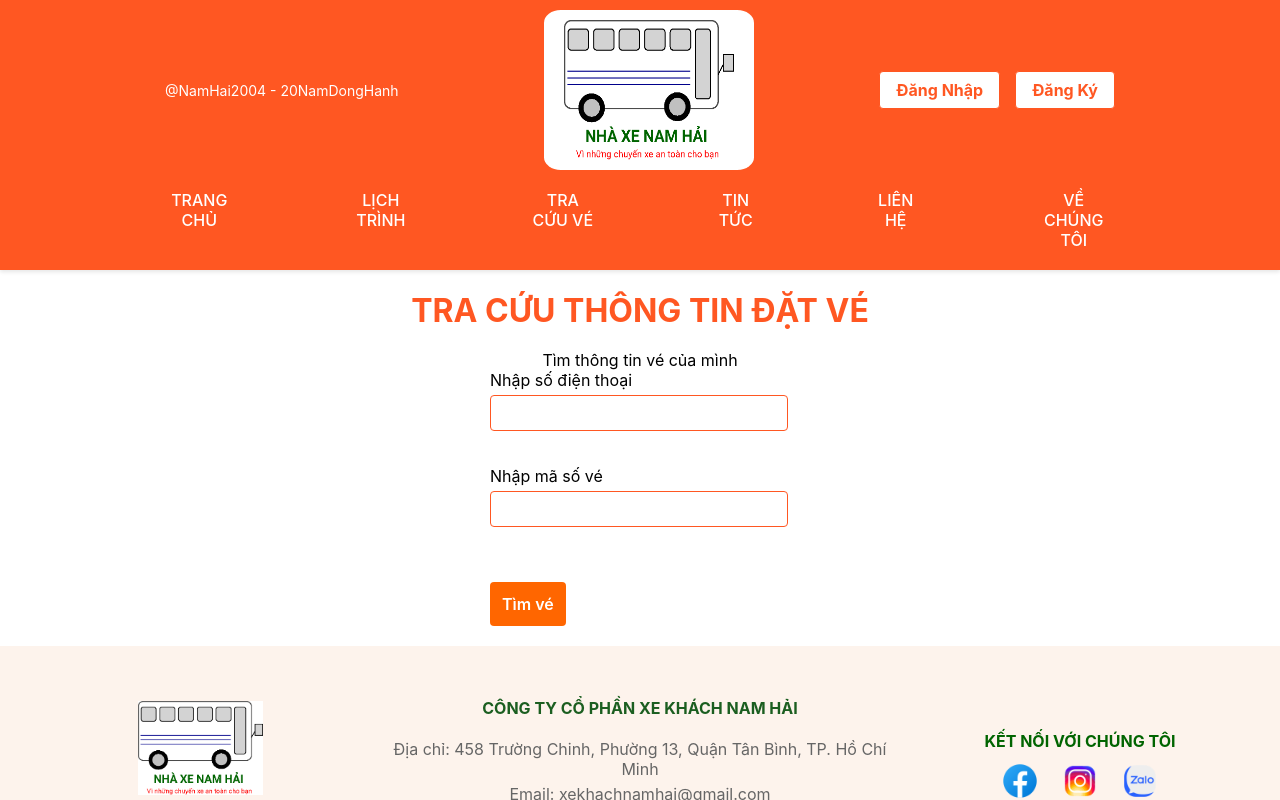
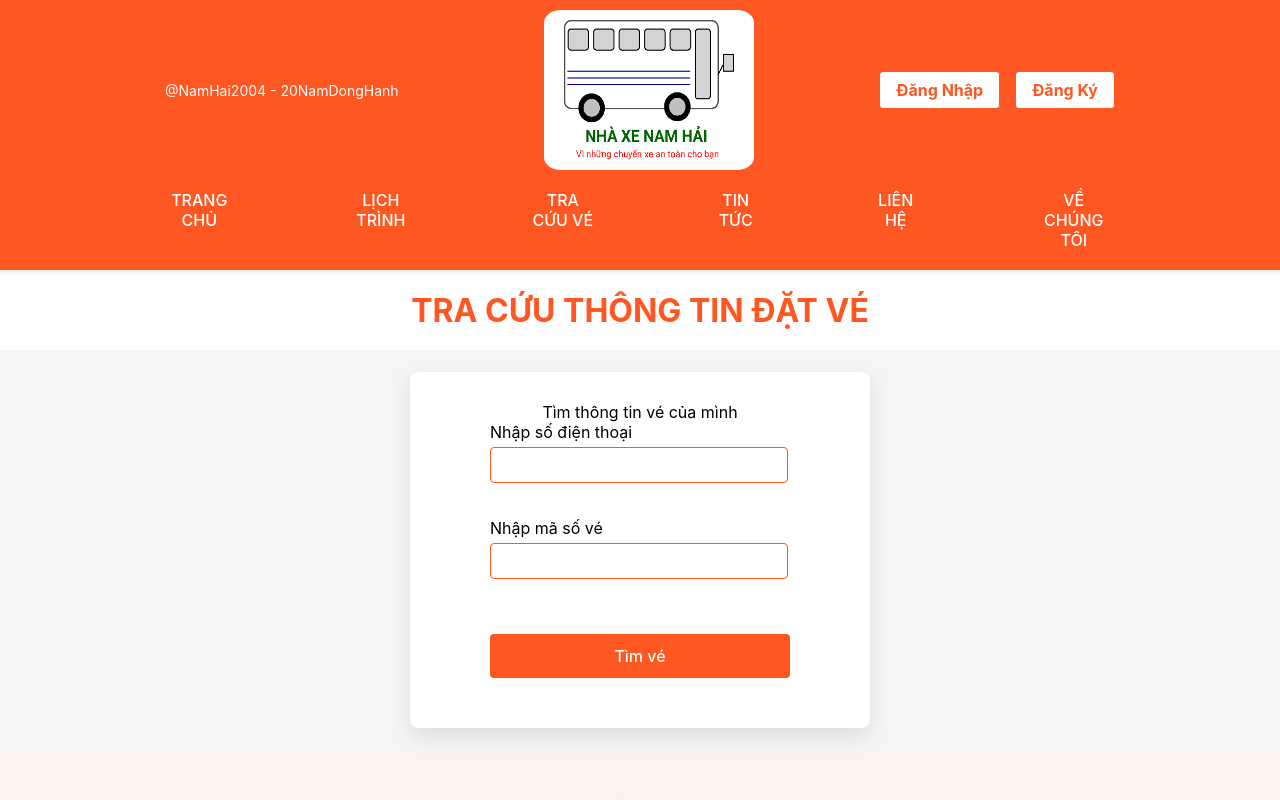
Before and after one commit to karuto1311/QuanLyVeXeKhach, a React (Vite) app in the folder frontend/WebXeKhach/: page /ticket in a window 1280 px wide. Shown: the top 800 px of the page. Built offline with nearby package versions, Linux system fonts and the light colour scheme.

Commit message:
Tra cứu vé

```diff
--- a/frontend/WebXeKhach/src/Components/TicketContent.jsx
+++ b/frontend/WebXeKhach/src/Components/TicketContent.jsx
@@ -4,8 +4,11 @@ import '../assets/Css/Ticket.css';
 
 function TicketContent(){
     return(
+
         <div>
             <h1>TRA CỨU THÔNG TIN ĐẶT VÉ</h1>
+        <div className="ticket-container">
+           <div className="ticket-box">
             <div>Tìm thông tin vé của mình</div>
             <div className="form-ticket">
                 <form className="form-ticket">
@@ -18,10 +21,12 @@ function TicketContent(){
                         <input type="text"></input>
                     </div>
                     <div>
-                        <button className="button-ticket">Tìm vé</button>
+                        <button className="button-ticket-2">Tìm vé</button>
                     </div>
                 </form>
             </div>
+            </div>
+        </div>
         </div>
     )
 
--- a/frontend/WebXeKhach/src/assets/Css/Ticket.css
+++ b/frontend/WebXeKhach/src/assets/Css/Ticket.css
@@ -45,7 +45,7 @@ h1 {
     border-bottom: 2px solid #ff5722;
 }
 
-.button-ticket {
+.button-ticket-2 {
     display: block; /* Đảm bảo nút là phần tử block */
     width: 300px; /* Đặt chiều rộng cụ thể cho nút */
     margin: 20px auto; /* Căn giữa nút */
@@ -68,3 +68,24 @@ h1 {
         width: 100%;
     }
 }
+
+.ticket-box {
+    background-color: white;
+    width: 100%;
+    max-width: 400px;
+    padding: 30px;
+    box-shadow: 0 8px 20px rgba(0, 0, 0, 0.1);
+    border-radius: 8px;
+    text-align: center;
+    transition: box-shadow 0.3s ease;
+    align-content: center;
+}
+
+.ticket-container {
+    display: flex;
+    justify-content: center;
+    align-items: center;
+    height: 50vh;
+    background-color: #f5f5f5;
+    padding: 0 20px;
+  }
```
